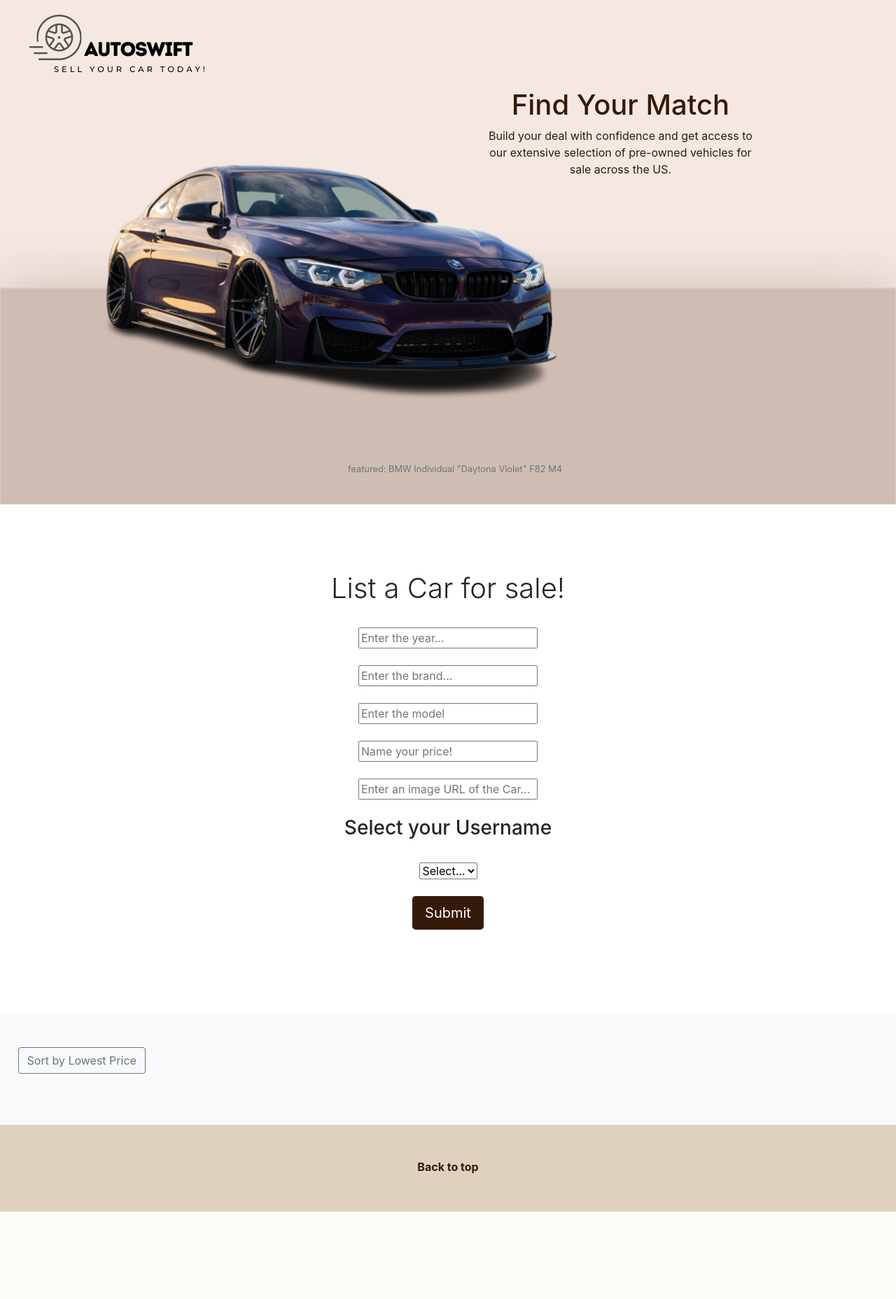
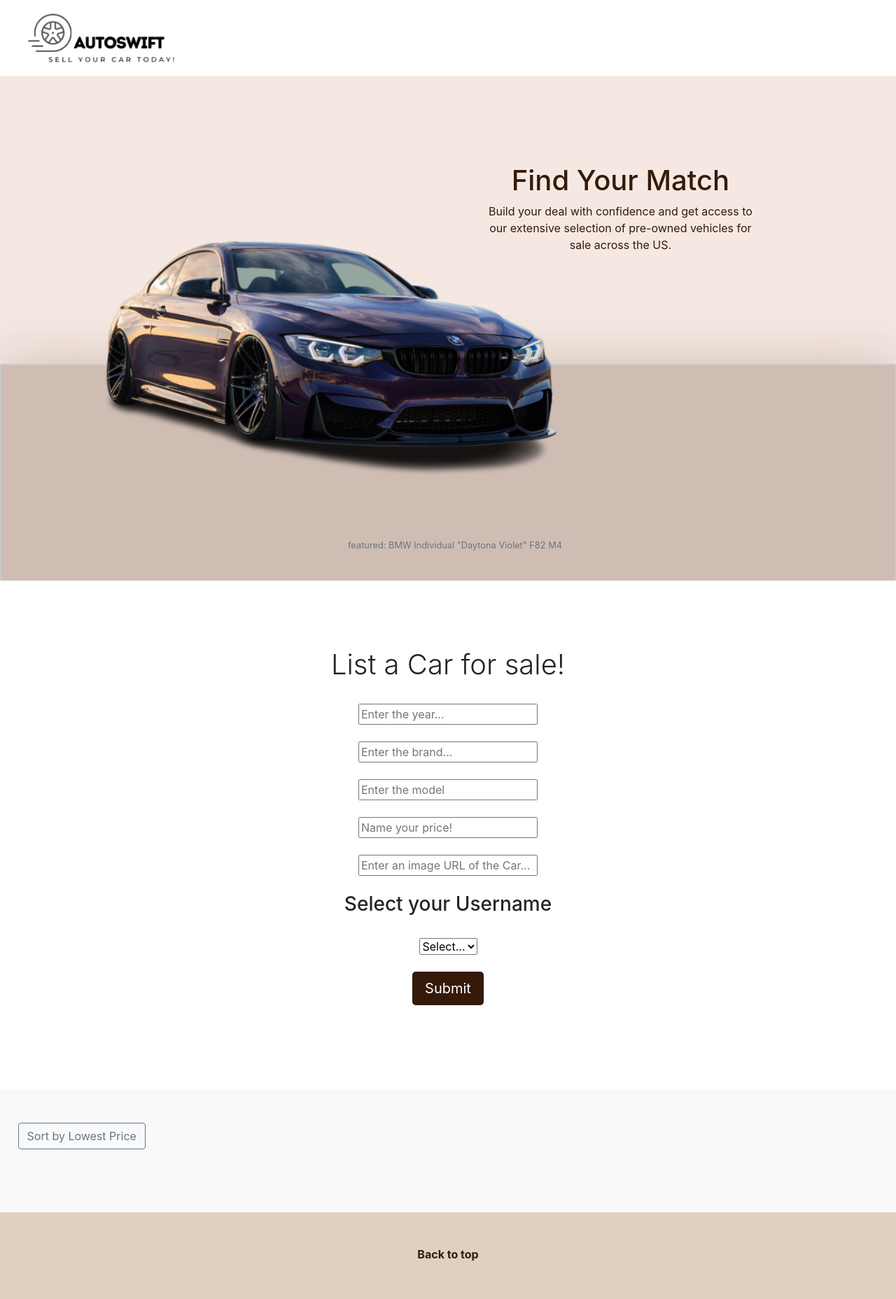
Before and after one commit to samara-amanda/autoswift_frontend, a PHP site: page / in a window 1280 px wide. Shown: the whole page at 70% size. Before the commit the page ends 1732 px from the top, so only its background shows below. Run offline with PHP 8.4, Linux system fonts and the light colour scheme.

Commit message:
fixed cards grid, removed trnspt navbar, updated checklist

```diff
--- a/index.css
+++ b/index.css
@@ -74,10 +74,21 @@
   }
 
   .car-container {
-
+    width: 100%;
+    margin: 0 auto;
+    display: grid;
+    grid-gap: 20px;
+    text-align: center;
+    margin-top: 1rem;
+    grid-template-columns: repeat(3, 1fr);
+}
   }
 
   .navbar {
-    background-color: trnasparent;
+    background-color: transparent;
     background: transparent;
   }
+
+  .navbar-brand img {
+    max-width: 100%;
+}
--- a/index.html
+++ b/index.html
@@ -43,10 +43,10 @@
   <body>
     <header>
       <!--- Navigation Bar with Logo-->
-      <div class="navbar navbar-expand-sm fixed-top navbar-hide-on-scroll">
+      <div class="navbar navbar-expand-sm sticky-top">
         <div class="container-fluid">
           <a href="#" class="navbar-brand d-flex">
-            <img src="AUTOSWIFT.png" alt="navbar logo"/>
+            <img src="AUTOSWIFT.png" class="img-responsive" alt="navbar logo" width="230"/>
           </a>
         </div>
       </div>
--- a/src/car.js
+++ b/src/car.js
@@ -29,8 +29,8 @@
       const user = User.findById(this.user_id)
 
         this.div.innerHTML = `
-        <div class="col-md-4">
-          <div class="card mb-4 shadow-sm">
+        <div class="col-lg-9">
+          <div class="card">
             <div data-id=${this.id}>
               <img src=${this.image_url} class="img-fluid" alt="...">
                 <div class="card-body">
@@ -38,7 +38,7 @@
                   <p class="card-text">${"$" + this.price}</p>
                   <h5 class="card-text">Seller Info: ${user.name}</h5>
                   <p class="card-text">${user.email}</p>
-                  <div class="d-flex justify-content-between align-items-center">
+                  <div class="d-flex justify-content-between">
                       <div class="btn-group" id="btn-group">
                         <button id="edit-btn" type="button" class="btn btn-sm btn-outline-secondary">Edit</button>
                         <button id="delete-btn" type="button" class="btn btn-sm btn-outline-secondary">Delete</button>
```
Also changed, not shown: checklist.md (+13 -2 lines).
